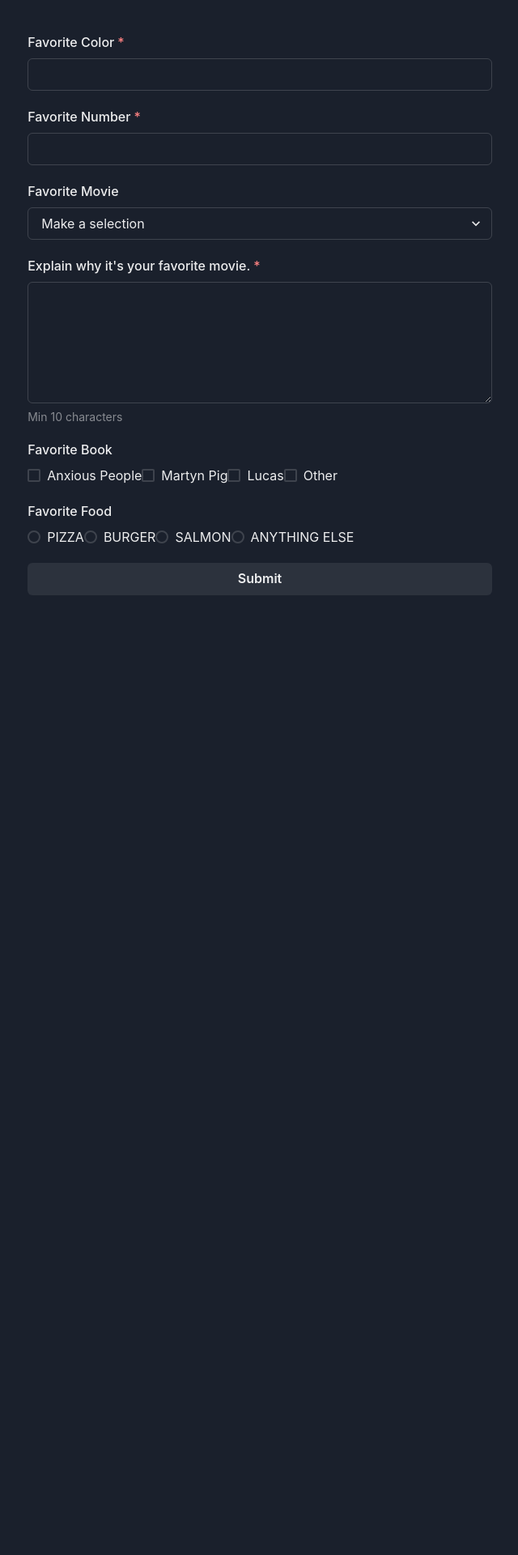
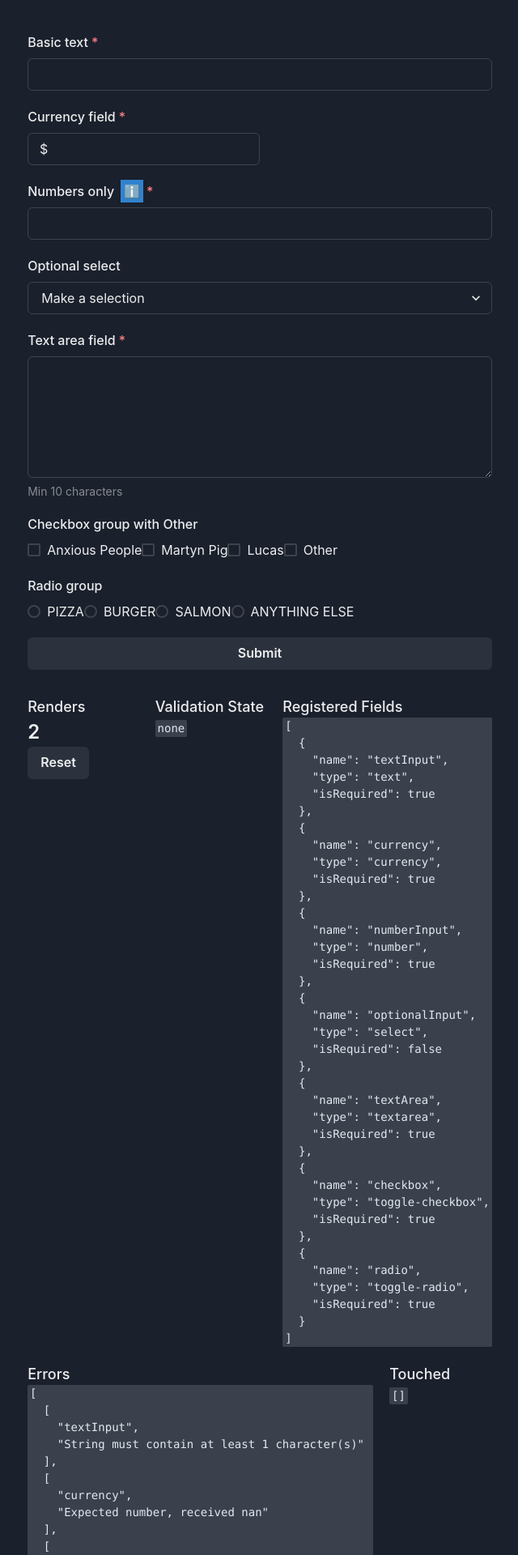
Before and after one commit to mattwells19/formidable, a Next.js app: page / in a window 1280 px wide. Shown: the top 1920 px of the page at 81% size, without its empty margins (319-959 px from the left). Before the commit the page ends 800 px from the top, so only its background shows below. Built offline with nearby package versions, Linux system fonts and the light colour scheme.

Commit message:
Add currency field, more generic field names, and debug info

```diff
--- /dev/null
+++ b/components/Form/DebugForm.tsx
@@ -0,0 +1,79 @@
+import {
+  Stat,
+  Button,
+  Code,
+  StatGroup,
+  StatLabel,
+  StatNumber,
+} from "@chakra-ui/react";
+import { FC, useEffect, useReducer, useRef } from "react";
+import { FormElement, FormValidationState } from "./types";
+
+interface IDebugFormProps {
+  fields: Array<FormElement>;
+  formErrorMap: Map<string, string>;
+  touchedFields: Set<string>;
+  formValidationState: FormValidationState;
+}
+
+const DebugForm: FC<IDebugFormProps> = ({
+  fields,
+  formErrorMap,
+  touchedFields,
+  formValidationState,
+}) => {
+  const renderCounterRef = useRef<number>(0);
+  const [, reset] = useReducer(() => {
+    renderCounterRef.current = 0;
+    return new Map();
+  }, new Map());
+
+  useEffect(() => {
+    renderCounterRef.current += 1;
+  });
+
+  return (
+    <StatGroup
+      flexWrap="wrap"
+      gap="5"
+      marginY="8"
+      sx={{
+        dt: { fontSize: "lg", whiteSpace: "nowrap" },
+      }}
+    >
+      <Stat>
+        <StatLabel>Renders</StatLabel>
+        <StatNumber>{renderCounterRef.current}</StatNumber>
+        <Button display="block" onClick={reset}>
+          Reset
+        </Button>
+      </Stat>
+      <Stat>
+        <StatLabel>Validation State</StatLabel>
+        <Code>
+          <pre>{formValidationState}</pre>
+        </Code>
+      </Stat>
+      <Stat>
+        <StatLabel>Registered Fields</StatLabel>
+        <Code>
+          <pre>{JSON.stringify(fields, undefined, 2)}</pre>
+        </Code>
+      </Stat>
+      <Stat>
+        <StatLabel>Errors</StatLabel>
+        <Code>
+          <pre>{JSON.stringify(Array.from(formErrorMap), undefined, 2)}</pre>
+        </Code>
+      </Stat>
+      <Stat>
+        <StatLabel>Touched</StatLabel>
+        <Code>
+          <pre>{JSON.stringify(Array.from(touchedFields), undefined, 2)}</pre>
+        </Code>
+      </Stat>
+    </StatGroup>
+  );
+};
+
+export default DebugForm;
--- a/components/Form/Field.tsx
+++ b/components/Form/Field.tsx
@@ -1,4 +1,5 @@
 import {
+  chakra,
   FormControl,
   FormControlProps,
   FormErrorMessage,
@@ -7,9 +8,8 @@ import {
   FormLabelProps,
   Tooltip,
 } from "@chakra-ui/react";
-import { ReactElement, useEffect, useState, FocusEvent } from "react";
+import { ReactElement, useEffect } from "react";
 import { useForm } from "./contexts/FormContext";
-import { FieldContextProvider } from "./contexts/FieldContext";
 import TextField from "./components/TextField";
 import NumberField from "./components/NumberField";
 import SelectField from "./components/SelectField";
@@ -113,11 +113,13 @@ export default function Field({
     >
       <FormLabel {...labelProps}>
         {label}
-        {/* {tooltipText ? (
+        {tooltipText ? (
           <Tooltip shouldWrapChildren label={tooltipText}>
-            ""
+            <chakra.span bg="blue.500" marginLeft="2" padding="1">
+              {"ℹ️"}
+            </chakra.span>
           </Tooltip>
-        ) : null} */}
+        ) : null}
       </FormLabel>
       <FieldComponent name={name} {...rest} />
       {/* eslint-disable-next-line no-nested-ternary */}
--- a/components/Form/Form.tsx
+++ b/components/Form/Form.tsx
@@ -13,6 +13,7 @@ import {
 import type { ZodObject, ZodRawShape } from "zod";
 import zod from "zod";
 import { FormContextProvider } from "./contexts/FormContext";
+import DebugForm from "./DebugForm";
 import type { FormValidationState, FormElement } from "./types";
 import { extractFormValues } from "./utils";
 
@@ -42,8 +43,6 @@ export default function Form<FormValues extends ZodRawShape>({
     () => new Map()
   );
   const formRef = useRef<HTMLFormElement | null>(null);
-
-  // console.log("render");
 
   const formValidationState = useMemo(() => {
     const allRequiredFields = fields.filter((field) => field.isRequired);
@@ -197,6 +196,12 @@ export default function Form<FormValues extends ZodRawShape>({
           ? children(formValidationState)
           : children}
       </chakra.form>
+      <DebugForm
+        fields={fields}
+        formErrorMap={formErrorMap}
+        touchedFields={touchedFields}
+        formValidationState={formValidationState}
+      />
     </FormContextProvider>
   );
 }
--- a/components/Form/components/CurrencyField.tsx
+++ b/components/Form/components/CurrencyField.tsx
@@ -2,11 +2,10 @@ import {
   Input,
   InputGroup,
   InputLeftElement,
-  InputProps
+  InputProps,
 } from "@chakra-ui/react";
-import { ReactElement, useEffect, useState } from "react";
-// import { useIntl } from 'react-intl';
-import { useField } from "../contexts/FieldContext";
+import { ReactElement, useRef, useState } from "react";
+import { useIntl } from "react-intl";
 import type { CommonFieldSpecificProps } from "../types";
 
 export interface CurrencyFieldProps
@@ -21,31 +20,25 @@ const CurrencyField = ({
   defaultValue,
   ...props
 }: CurrencyFieldProps): ReactElement => {
-  // const { formatNumber } = useIntl();
+  const { formatNumber } = useIntl();
   const [inputValue, setInputValue] = useState<number | null>(
     defaultValue ?? null
   );
+  const hiddenInputRef = useRef<HTMLInputElement | null>(null);
 
   const fieldValue = value ?? inputValue;
 
   return (
     <InputGroup>
       <InputLeftElement pointerEvents="none">$</InputLeftElement>
-      <input
-        name={name}
-        type="number"
-        hidden
-        readOnly
-        value={fieldValue ?? ""}
-      />
+      <input name={name} type="number" hidden readOnly ref={hiddenInputRef} />
       <Input
         {...props}
         width={{ base: "full", md: "50%" }}
-        name={`currency-formatted_${name}`}
+        name={`formatted_${name}`}
         inputMode="numeric"
         type="text"
-        value={fieldValue ?? ""}
-        // value={fieldValue ? formatNumber(fieldValue, { currency: 'USD' }) : ''}
+        value={fieldValue ? formatNumber(fieldValue, { currency: "USD" }) : ""}
         onChange={(e) => {
           const parsedNumber = parseInt(e.target.value.replaceAll(",", ""), 10);
           if (!Number.isNaN(parsedNumber) || e.target.value === "") {
@@ -53,6 +46,11 @@ const CurrencyField = ({
             if (value === undefined) {
               setInputValue(finalValue);
             }
+
+            if (hiddenInputRef.current) {
+              hiddenInputRef.current.value = parsedNumber.toString();
+            }
+
             props.onChange?.(finalValue);
           }
         }}
--- a/components/Form/contexts/FormContext.tsx
+++ b/components/Form/contexts/FormContext.tsx
@@ -27,7 +27,13 @@ export function useForm(fieldName: string): UseFormResult | null {
       return context.formErrorMap.get(fieldName);
     },
     get isTouched() {
-      return context.ignoreTouch || context.touchedFields.has(fieldName);
+      return (
+        context.ignoreTouch ||
+        context.touchedFields.has(fieldName) ||
+        // special formatted fields have a separate controlled input with a name
+        // that's prefixed with 'formatted_{inputName}'
+        context.touchedFields.has(`formatted_${fieldName}`)
+      );
     },
   };
 }
--- a/package.json
+++ b/package.json
@@ -16,6 +16,7 @@
     "next": "12.1.6",
     "react": "18.1.0",
     "react-dom": "18.1.0",
+    "react-intl": "^6.0.3",
     "zod": "^3.17.3"
   },
   "devDependencies": {
--- a/pages/_app.tsx
+++ b/pages/_app.tsx
@@ -1,6 +1,7 @@
 import type { AppProps } from "next/app";
 import { ChakraProvider } from "@chakra-ui/react";
 import Head from "next/head";
+import { IntlProvider } from "react-intl";
 
 function MyApp({ Component, pageProps }: AppProps) {
   return (
@@ -8,9 +9,11 @@ function MyApp({ Component, pageProps }: AppProps) {
       <Head>
         <title>Formidable</title>
       </Head>
-      <ChakraProvider>
-        <Component {...pageProps} />
-      </ChakraProvider>
+      <IntlProvider locale="en-US">
+        <ChakraProvider>
+          <Component {...pageProps} />
+        </ChakraProvider>
+      </IntlProvider>
     </>
   );
 }
--- a/pages/index.tsx
+++ b/pages/index.tsx
@@ -1,5 +1,5 @@
 import { Container, Button, useDisclosure } from "@chakra-ui/react";
-import Form, { Field, FormValidationState, zu } from "../components/Form";
+import Form, { Field, zu } from "../components/Form";
 import zod from "zod";
 
 const movieOptions = ["The Peanut Butter Falcon", "Harry Potter", "Arrival"];
@@ -7,28 +7,30 @@ const bookOptions = ["Anxious People", "Martyn Pig", "Lucas", "Other"];
 const foodOptions = ["Pizza", "Burger", "Salmon", "Anything else"];
 
 const formValidation = zod.object({
-  favoriteColor: zu.text,
-  favoriteNumber: zu.number,
-  favoriteMovie: zod.string().optional(),
-  favoriteMovieExplanation: zod.string().min(10).max(500),
-  favoriteBook: zu.multi,
-  favoriteFood: zu.radio,
+  textInput: zu.text,
+  currency: zu.number,
+  numberInput: zu.number,
+  optionalInput: zod.string().optional(),
+  textArea: zod.string().min(10).max(500),
+  checkbox: zu.multi,
+  radio: zu.radio,
 });
 
 const formValidationWithOther = formValidation.merge(
   zod.object({
-    otherFavoriteBook: zu.text,
+    dependentInput: zu.text,
   })
 );
 
 type FormValues = {
-  favoriteColor: string;
-  favoriteNumber: number;
-  favoriteMovie?: string;
-  favoriteMovieExplanation: string;
-  favoriteBook: Array<string>;
-  favoriteFood: string;
-  otherFavoriteBook?: string;
+  textInput: string;
+  currency: number;
+  numberInput: number;
+  optionalInput?: string;
+  textArea: string;
+  checkbox: Array<string>;
+  radio: string;
+  dependentInput?: string;
 };
 
 export default function App() {
@@ -50,34 +52,35 @@ export default function App() {
       >
         {(formValidationState) => (
           <>
-            <Field type="text" name="favoriteColor" label="Favorite Color" />
+            <Field type="text" name="textInput" label="Basic text" />
+            <Field type="currency" name="currency" label="Currency field" />
             <Field
               type="number"
-              name="favoriteNumber"
-              label="Favorite Number"
+              name="numberInput"
+              label="Numbers only"
               tooltipText="Has to be positive"
-              min="0"
+              min={0}
             />
             <Field
               type="select"
-              name="favoriteMovie"
-              label="Favorite Movie"
+              name="optionalInput"
+              label="Optional select"
               isOptional
               options={movieOptions}
               placeholder="Make a selection"
             />
             <Field
               type="textarea"
-              name="favoriteMovieExplanation"
-              label="Explain why it's your favorite movie."
+              name="textArea"
+              label="Text area field"
               helperText="Min 10 characters"
               minLength={10}
             />
             <Field
               type="toggle-checkbox"
               options={bookOptions}
-              name="favoriteBook"
-              label="Favorite Book"
+              name="checkbox"
+              label="Checkbox group with Other"
               onChange={(values) => {
                 if (values.includes("Other") && !isOpen) {
                   onOpen();
@@ -87,16 +90,12 @@ export default function App() {
               }}
             />
             {isOpen ? (
-              <Field
-                type="text"
-                name="otherFavoriteBook"
-                label="Other Favorite Book"
-              />
+              <Field type="text" name="dependentInput" label="Other input" />
             ) : null}
             <Field
               type="toggle-radio"
-              name="favoriteFood"
-              label="Favorite Food"
+              name="radio"
+              label="Radio group"
               options={foodOptions}
               getOptionLabel={(option) => option.toUpperCase()}
             />
```
Also changed, not shown: 1 other file (tests, documents, lock files or other folders).
